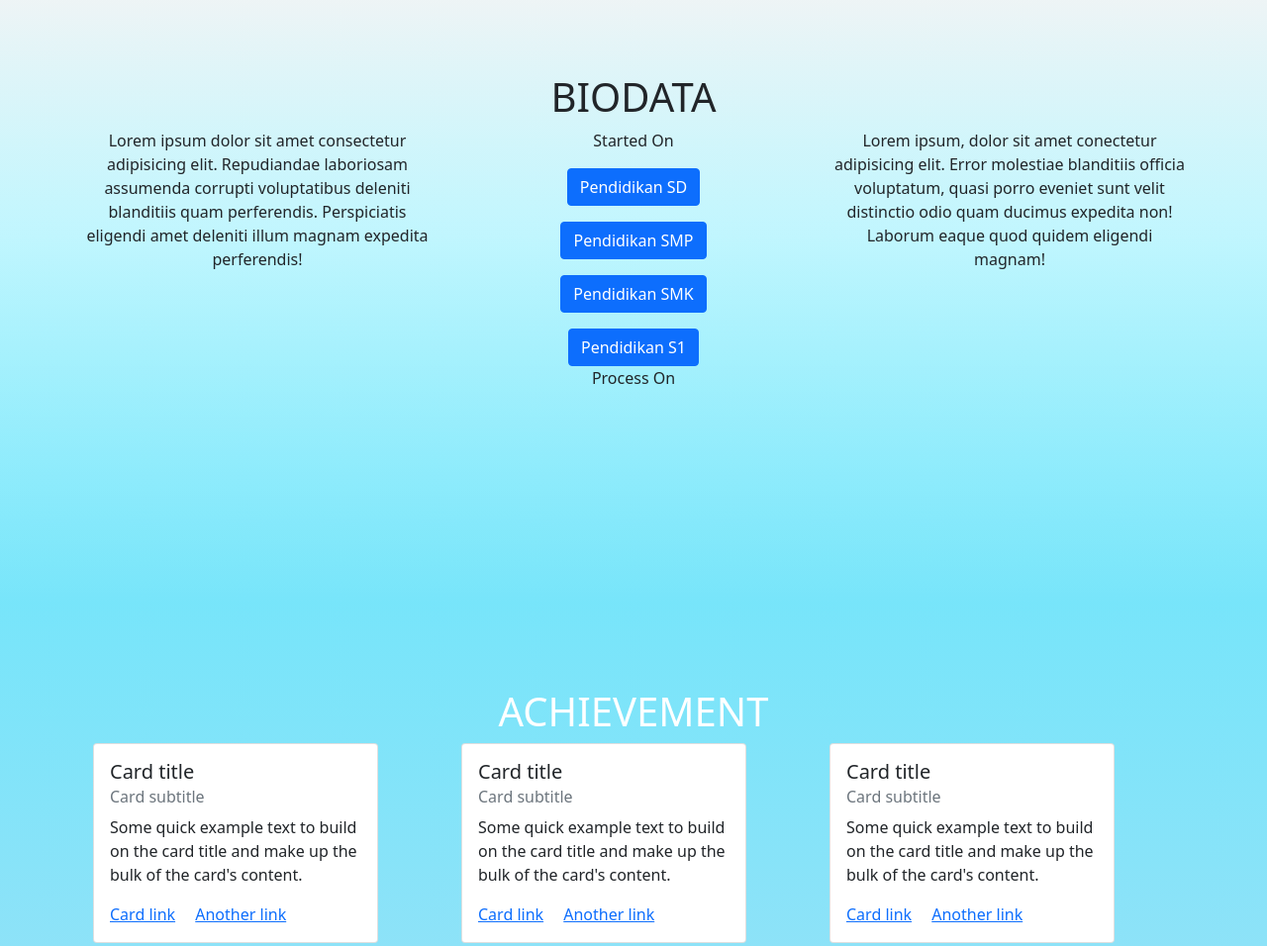
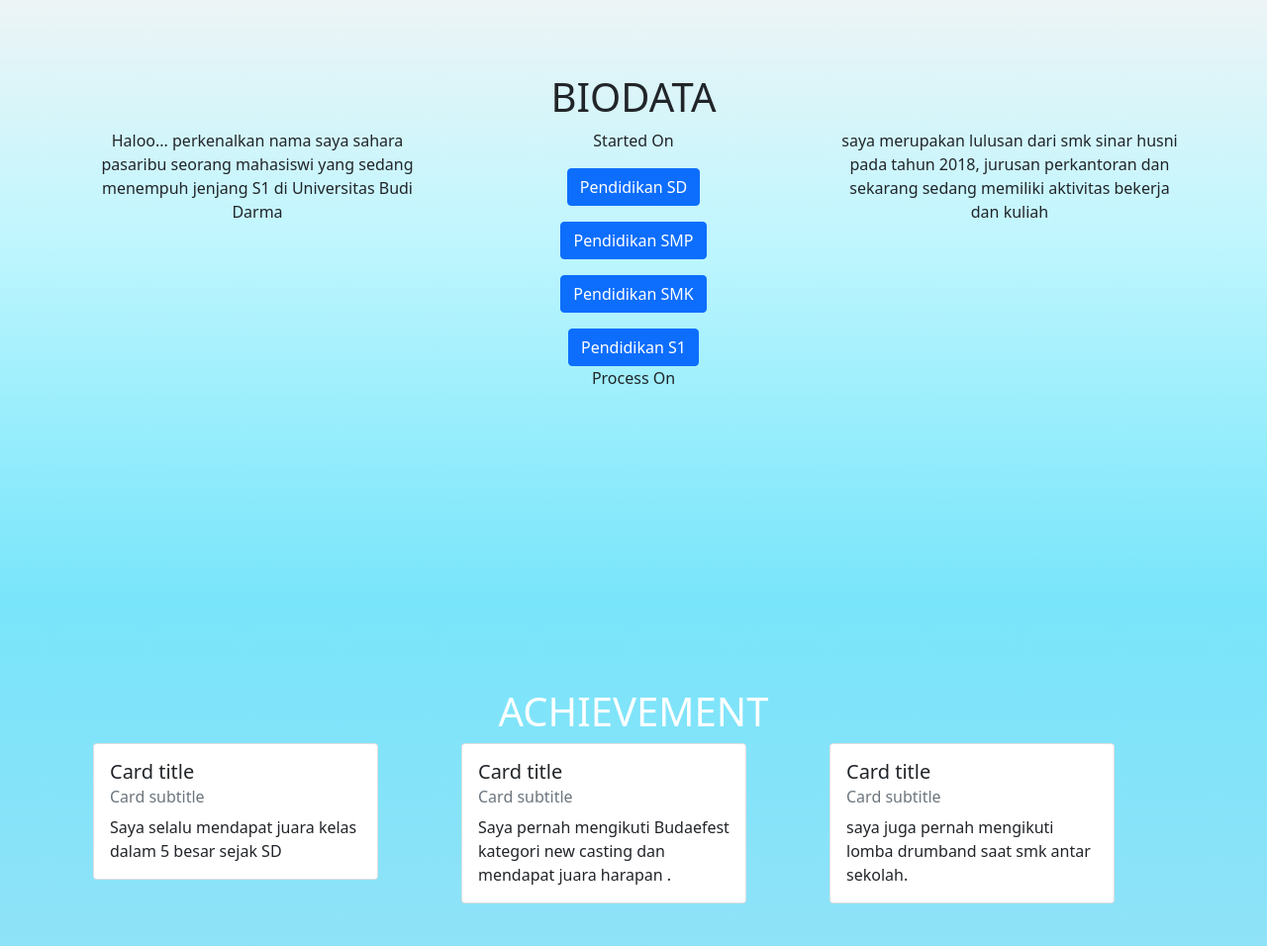
Before and after one commit to saharapasaribu/website, a plain HTML site: page index.html in a window 1280 px wide. Shown: the part 740-1696 px from the top of the page at 99% size. Drawn offline with nearby package versions, Linux system fonts and the light colour scheme.

Commit message:
Update index.html

```diff
--- a/index.html
+++ b/index.html
@@ -59,9 +59,9 @@
     <div class="container text text-center">
       <div class="row">
         <div class="col">
-          Lorem ipsum dolor sit amet consectetur adipisicing elit.
-          Repudiandae laboriosam assumenda corrupti voluptatibus deleniti blanditiis quam perferendis.
-           Perspiciatis eligendi amet deleniti illum magnam expedita perferendis!
+          Haloo...
+          perkenalkan nama saya sahara pasaribu
+          seorang mahasiswi yang sedang menempuh jenjang S1 di Universitas Budi Darma
         </div>
         <div class="col">
          <!-- Button trigger modal -->
@@ -177,10 +177,9 @@ Pendidikan S1
 <p class="text-center, padding:10px">Process On</p>
         </div>
         <div class="col">
-          Lorem ipsum, dolor sit amet conectetur adipisicing elit. Error molestiae blanditiis officia
-           voluptatum, quasi porro eveniet sunt velit distinctio odio quam ducimus expedita non!
-           Laborum eaque quod quidem eligendi magnam!
-
+          saya merupakan lulusan dari smk sinar husni pada tahun 2018,
+          jurusan perkantoran
+          dan sekarang sedang memiliki aktivitas bekerja dan kuliah
       </div>
     </div>
   </div>
@@ -196,9 +195,8 @@ Pendidikan S1
               <div class="card-body">
                 <h5 class="card-title">Card title</h5>
                 <h6 class="card-subtitle mb-2 text-muted">Card subtitle</h6>
-                <p class="card-text">Some quick example text to build on the card title and make up the bulk of the card's content.</p>
-                <a href="#" class="card-link">Card link</a>
-                <a href="#" class="card-link">Another link</a>
+                <p class="card-text">Saya selalu mendapat juara kelas dalam 5 besar sejak SD</p>
+
               </div>
             </div>
           </div>
@@ -207,9 +205,8 @@ Pendidikan S1
               <div class="card-body">
                 <h5 class="card-title">Card title</h5>
                 <h6 class="card-subtitle mb-2 text-muted">Card subtitle</h6>
-                <p class="card-text">Some quick example text to build on the card title and make up the bulk of the card's content.</p>
-                <a href="#" class="card-link">Card link</a>
-                <a href="#" class="card-link">Another link</a>
+                <p class="card-text">Saya pernah mengikuti Budaefest kategori new casting dan mendapat juara harapan .</p>
+
               </div>
             </div>
           </div>
@@ -218,9 +215,8 @@ Pendidikan S1
               <div class="card-body">
                 <h5 class="card-title">Card title</h5>
                 <h6 class="card-subtitle mb-2 text-muted">Card subtitle</h6>
-                <p class="card-text">Some quick example text to build on the card title and make up the bulk of the card's content.</p>
-                <a href="#" class="card-link">Card link</a>
-                <a href="#" class="card-link">Another link</a>
+                <p class="card-text">saya  juga pernah mengikuti lomba drumband saat smk antar sekolah.</p>
+
           </div>
         </div>
       </div>
```
